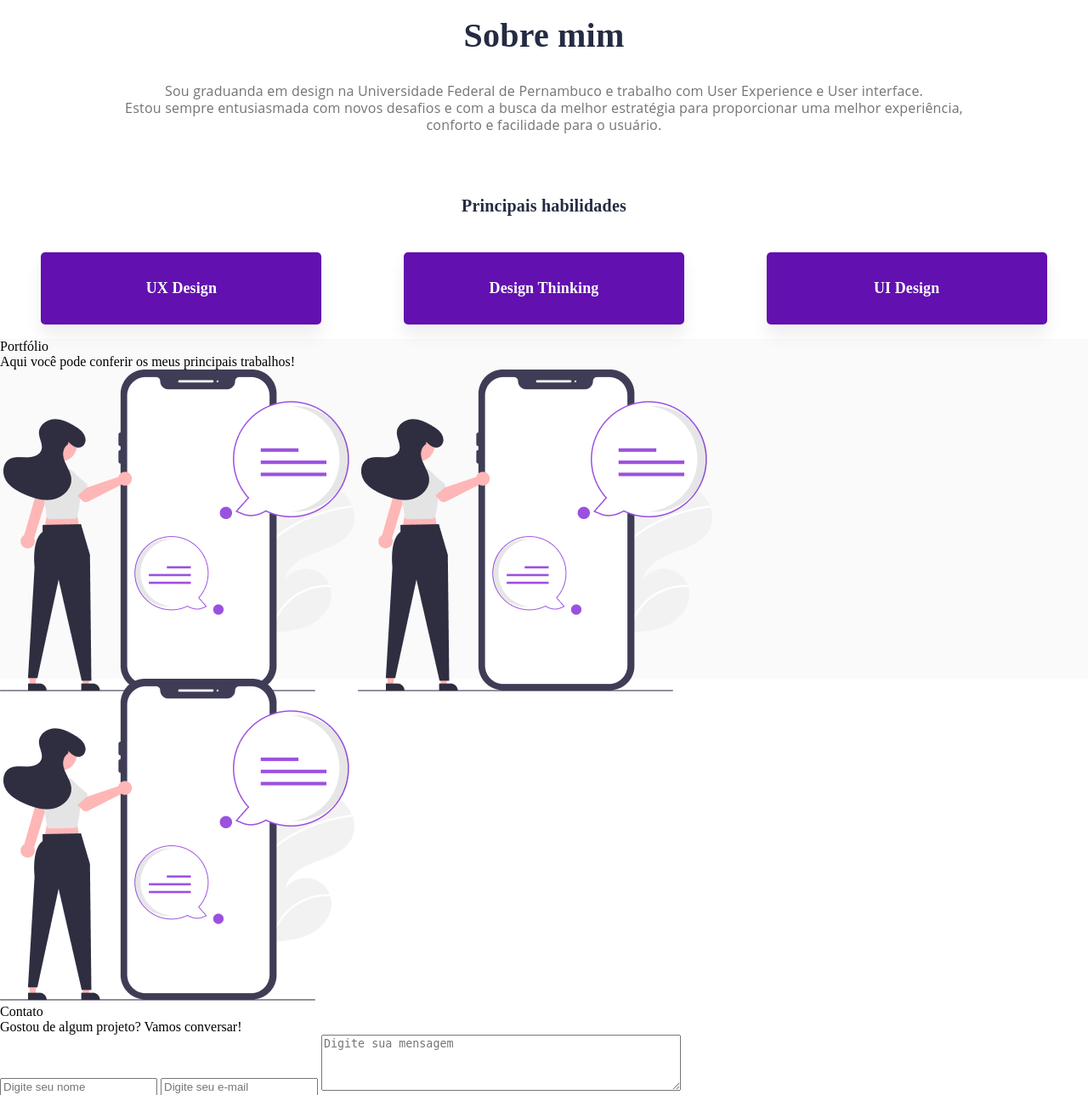
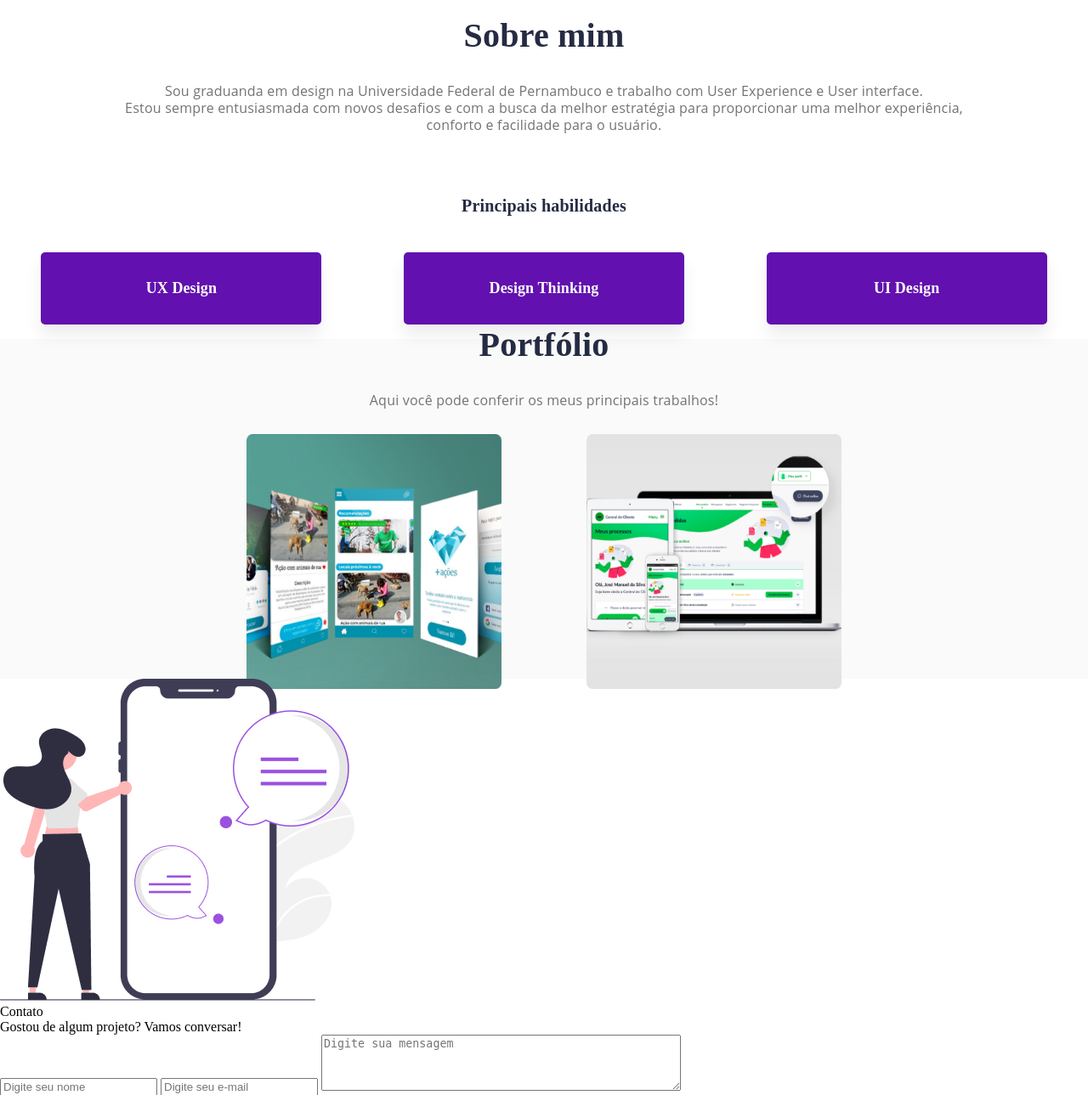
Before and after one commit to TMontenegro/portfolio-debora, a PHP site: page / in a window 1280 px wide. Shown: the part 801-2090 px from the top of the page at 85% size. Run offline with PHP 8.4, Linux system fonts and the light colour scheme.

Commit message:
finish portfolio section

```diff
--- a/index.html
+++ b/index.html
@@ -115,16 +115,39 @@
       </div>
     </section>
     <section id="portfolio" class="portfolio">
+      <div class="separator"></div>
       <p class="title">Portfólio</p>
       <p class="subtitle">
         Aqui você pode conferir os meus principais trabalhos!
       </p>
+      <div class="separator"></div>
       <div class="portfolio-itens">
-        <!-- <img src="" alt="" class="portfolio-itens-item" /> -->
-        <!-- <img src="" alt="" class="portfolio-itens-item" /> -->
-        <img src="./assets/contact-me-img.png" alt="" class="contact-me-img" />
-        <img src="./assets/contact-me-img.png" alt="" class="contact-me-img" />
+        <a
+          href="https://brasil.uxdesign.cc/aplicativo-a%C3%A7%C3%B5es-estudo-de-caso-de-ux-db6da045172a?gi=2c14514e330e"
+          target="_blank"
+        >
+          <img
+            src="./assets/portfolio1.png"
+            alt=""
+            width="300"
+            height="300"
+            class="portfolio-itens-item"
+        /></a>
+        <a
+          href="https://debora-montenegro.medium.com/redesign-do-fluxo-de-um-produto-8f2255a6694"
+          target="_blank"
+          class="portfolio-item-margin-left"
+        >
+          <img
+            src="./assets/portfolio2.png"
+            alt=""
+            width="300"
+            height="300"
+            class="portfolio-itens-item"
+          />
+        </a>
       </div>
+      <div class="separator"></div>
     </section>
     <section id="contact-me" class="contact-me">
       <img src="./assets/contact-me-img.png" alt="" class="contact-me-img" />
--- a/style.css
+++ b/style.css
@@ -214,16 +214,54 @@ p {
 #portfolio {
   height: 50vh;
   background: var(--primary-gray);
+  display: flex;
+  flex-direction: column;
+  align-items: center;
+  justify-content: center;
 }
 
 #portfolio .title {
+  font-family: Martel;
+  font-style: normal;
+  font-weight: bold;
+  font-size: 40px;
+  line-height: 50px;
+  letter-spacing: 0.2px;
+  margin-bottom: 30px;
+
+  color: #252b42;
 }
 
 #portfolio .subtitle {
+  font-family: Open Sans;
+  font-style: normal;
+  font-weight: normal;
+  font-size: 16px;
+  line-height: 20px;
+  text-align: center;
+  letter-spacing: 0.2px;
+
+  color: #737373;
+}
+
+#portfolio .portfolio-itens {
+  display: flex;
+  align-items: center;
+  justify-content: center;
+  width: 100%;
+}
+
+#portfolio .portfolio-item-margin-left {
+  margin-left: 100px;
+}
+
+#portfolio .separator {
+  height: 60px;
+  margin: 15px 0;
 }
 
 #contact-me {
-  height: 100vh;
+  height: 50vh;
   background: var(--white);
 }
 
@@ -343,7 +381,25 @@ p {
     margin-bottom: 15px;
   }
 
-  #about-me .separator {
+  #portfolio {
+    height: 100vh;
+  }
+
+  #portfolio .portfolio-itens {
+    display: flex;
+    flex-direction: column;
+    align-items: center;
+    justify-content: center;
+    width: 100%;
+  }
+
+  #portfolio .portfolio-item-margin-left {
+    margin-left: 0;
+    margin-top: 30px;
+  }
+
+  #portfolio .separator {
     height: 60px;
+    margin: 15px 0;
   }
 }
```
Also changed, not shown: assets/portfolio1.png (added), assets/portfolio2.png (added).
